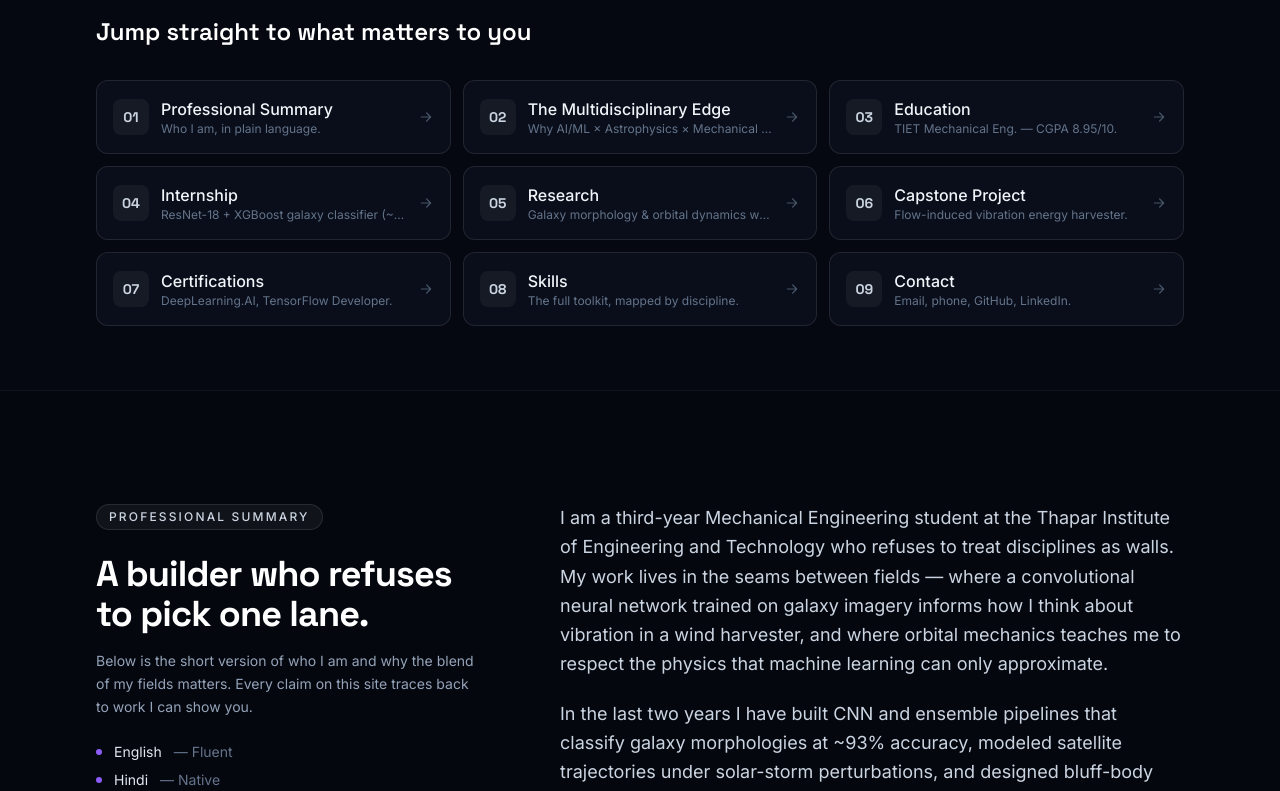
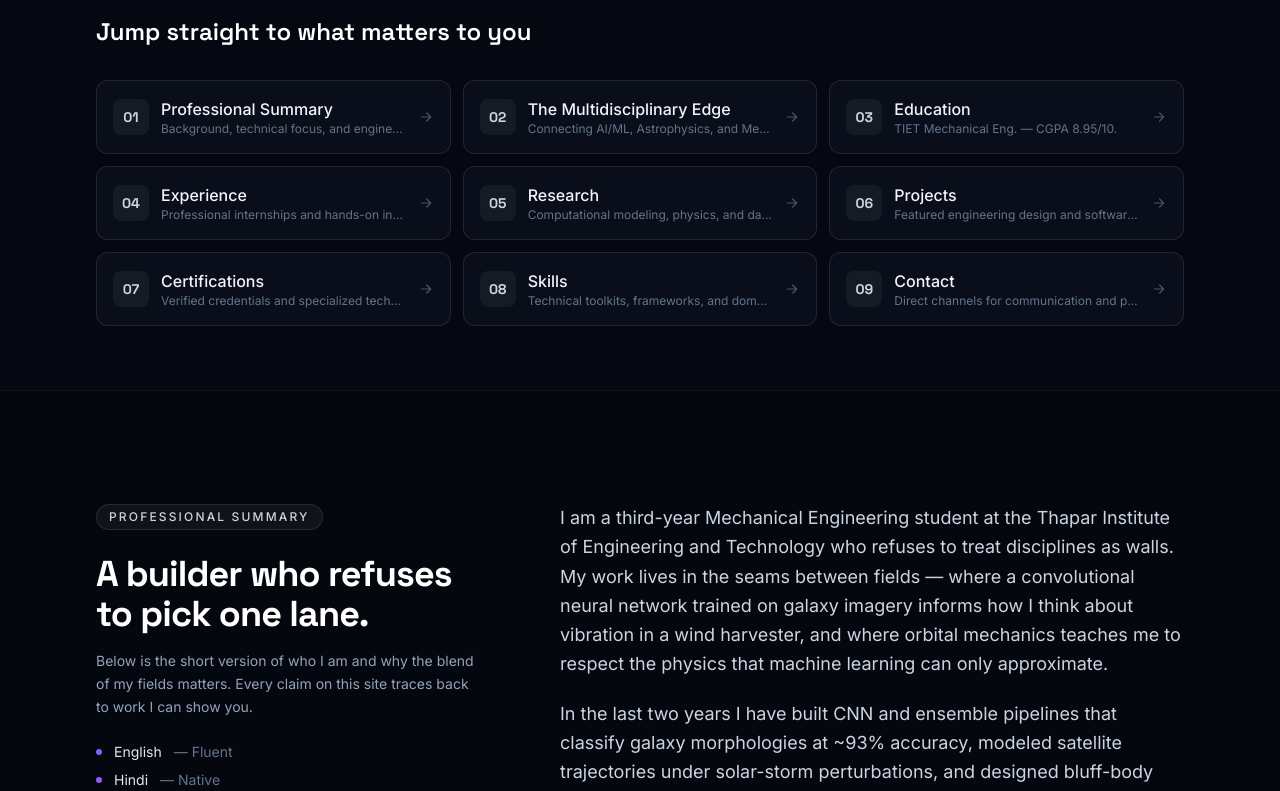
Before and after one commit to msarkar2501/portfolio, a Next.js app: page / in a window 1280 px wide. Shown: the part 900-1691 px from the top of the page. Built offline with nearby package versions, Linux system fonts and the light colour scheme.

Commit message:
Generalized sections

```diff
--- a/src/components/Internship.tsx
+++ b/src/components/Internship.tsx
@@ -11,9 +11,9 @@ export default function Internship({
     <section id="internship" className="scroll-mt-24 border-t border-white/5 bg-ink-900/40 py-20 sm:py-28">
       <div className="container-page">
         <Reveal>
-          <span className="section-eyebrow">Internship</span>
+          <span className="section-eyebrow">Experience</span>
           <h2 className="section-title mt-3">
-            Hands-on: from pixels to predictions
+            Practical applications across research, engineering, and software.
           </h2>
         </Reveal>
 
--- a/src/components/Projects.tsx
+++ b/src/components/Projects.tsx
@@ -7,13 +7,12 @@ export default function Projects({ items }: { items: ProjectItem[] }) {
     <section id="projects" className="scroll-mt-24 py-20 sm:py-28">
       <div className="container-page">
         <Reveal>
-          <span className="section-eyebrow">Capstone Project</span>
+          <span className="section-eyebrow">Featured Projects</span>
           <h2 className="section-title mt-3">
-            Building hardware that proves the model
+            Featured Engineering & Technical Projects
           </h2>
           <p className="mt-3 max-w-2xl text-slate-400">
-            Where my mechanical training becomes tangible — a real device, real
-            flow regimes, and measurements I can defend.
+            A selection of technical projects spanning computational modeling, autonomous systems, and engineering design.
           </p>
         </Reveal>
 
--- a/src/components/Research.tsx
+++ b/src/components/Research.tsx
@@ -9,11 +9,10 @@ export default function Research({ items }: { items: ResearchItem[] }) {
         <Reveal>
           <span className="section-eyebrow">Research</span>
           <h2 className="section-title mt-3">
-            Research at the physics–ML boundary
+            Academic research and publications
           </h2>
           <p className="mt-3 max-w-2xl text-slate-400">
-            Two active lines of work where governed physical systems meet
-            learning models — and where I insist the physics stays honest.
+            Investigating complex physical systems, computational modeling, and data-driven methods.
           </p>
         </Reveal>
 
--- a/src/components/SectionIndex.tsx
+++ b/src/components/SectionIndex.tsx
@@ -2,15 +2,15 @@ import Reveal from "./Reveal";
 import { ArrowIcon } from "./icons";
 
 const SECTIONS = [
-  { id: "summary", title: "Professional Summary", desc: "Who I am, in plain language." },
-  { id: "multidisciplinary", title: "The Multidisciplinary Edge", desc: "Why AI/ML × Astrophysics × Mechanical is my superpower." },
-  { id: "education", title: "Education", desc: "" },
-  { id: "internship", title: "Internship", desc: "ResNet-18 + XGBoost galaxy classifier (~93%)." },
-  { id: "research", title: "Research", desc: "Galaxy morphology & orbital dynamics with ML." },
-  { id: "projects", title: "Capstone Project", desc: "Flow-induced vibration energy harvester." },
-  { id: "certifications", title: "Certifications", desc: "DeepLearning.AI, TensorFlow Developer." },
-  { id: "skills", title: "Skills", desc: "The full toolkit, mapped by discipline." },
-  { id: "contact", title: "Contact", desc: "Email, phone, GitHub, LinkedIn." },
+  { id: "summary", title: "Professional Summary", desc: "Background, technical focus, and engineering approach." },
+  { id: "multidisciplinary", title: "The Multidisciplinary Edge", desc: "Connecting AI/ML, Astrophysics, and Mechanical systems." },
+  { id: "education", title: "Education", desc: "Academic background, coursework, and core metrics." },
+  { id: "internship", title: "Experience", desc: "Professional internships and hands-on industry experience." },
+  { id: "research", title: "Research", desc: "Computational modeling, physics, and data-driven studies." },
+  { id: "projects", title: "Projects", desc: "Featured engineering design and software builds." },
+  { id: "certifications", title: "Certifications", desc: "Verified credentials and specialized technical training." },
+  { id: "skills", title: "Skills", desc: "Technical toolkits, frameworks, and domain expertise." },
+  { id: "contact", title: "Contact", desc: "Direct channels for communication and professional links." },
 ];
 
 export default function SectionIndex({ cgpa }: { cgpa?: string }) {
--- a/src/data/content.json
+++ b/src/data/content.json
@@ -158,23 +158,42 @@
     {
       "id": "cert-ml-spec",
       "name": "Machine Learning Specialization",
-      "issuer": "DeepLearning.AI (Andrew Ng)",
-      "period": "",
-      "note": "Supervised & unsupervised learning, recommender systems, reinforcement learning."
+      "issuer": "Stanford Online & DeepLearning.AI",
+      "period": "Apr 2025",
+      "note": "Supervised & unsupervised learning, recommender systems, reinforcement learning.",
+      "link": "https://coursera.org/verify/specialization/A7732OHPAZRQ"
     },
     {
-      "id": "cert-tf-dev",
-      "name": "TensorFlow Developer Certificate Courses",
-      "issuer": "Laurence Moroney / Andrew Ng",
-      "period": "",
-      "note": "Production-grade model building and deployment with TensorFlow."
+      "id": "cert-nn-dl",
+      "name": "Neural Networks and Deep Learning",
+      "issuer": "DeepLearning.AI",
+      "period": "Sep 2024",
+      "note": "Foundations of neural networks, backpropagation, and deep learning architectures.",
+      "link": "https://coursera.org/verify/V9HCDAQ3VH83"
     },
     {
-      "id": "cert-dl-spec",
-      "name": "Deep Learning Specialization",
-      "issuer": "DeepLearning.AI (Neural Networks & Deep Learning)",
-      "period": "",
-      "note": "Neural networks, hyperparameter tuning, regularization, optimization."
+      "id": "cert-tf-intro",
+      "name": "Introduction to TensorFlow for AI, ML, and Deep Learning",
+      "issuer": "DeepLearning.AI",
+      "period": "Jul 2024",
+      "note": "Introduction to TensorFlow and its applications in AI, ML, and deep learning.",
+      "link": "https://coursera.org/verify/Q2DT2DQZ8NGF"
+    },
+    {
+      "id": "cert-tf-cnn",
+      "name": "Convolutional Neural Networks in TensorFlow",
+      "issuer": "DeepLearning.AI",
+      "period": "Jul 2024",
+      "note": "overfitting, dropout, augmentation, and transfer learning in CNNs.",
+      "link": "https://coursera.org/verify/ENXGHH4SAMYS"
+    },
+    {
+      "id": "cert-tf-nlp",
+      "name": "Natural Language Processing in TensorFlow",
+      "issuer": "DeepLearning.AI",
+      "period": "Aug 2024",
+      "note": "tokenization, RNNs, GRUs, LSTMs, and attention mechanisms in NLP.",
+      "link": "https://coursera.org/verify/SB1EBGVVYCMM"
     }
   ],
   "skills": [
```
